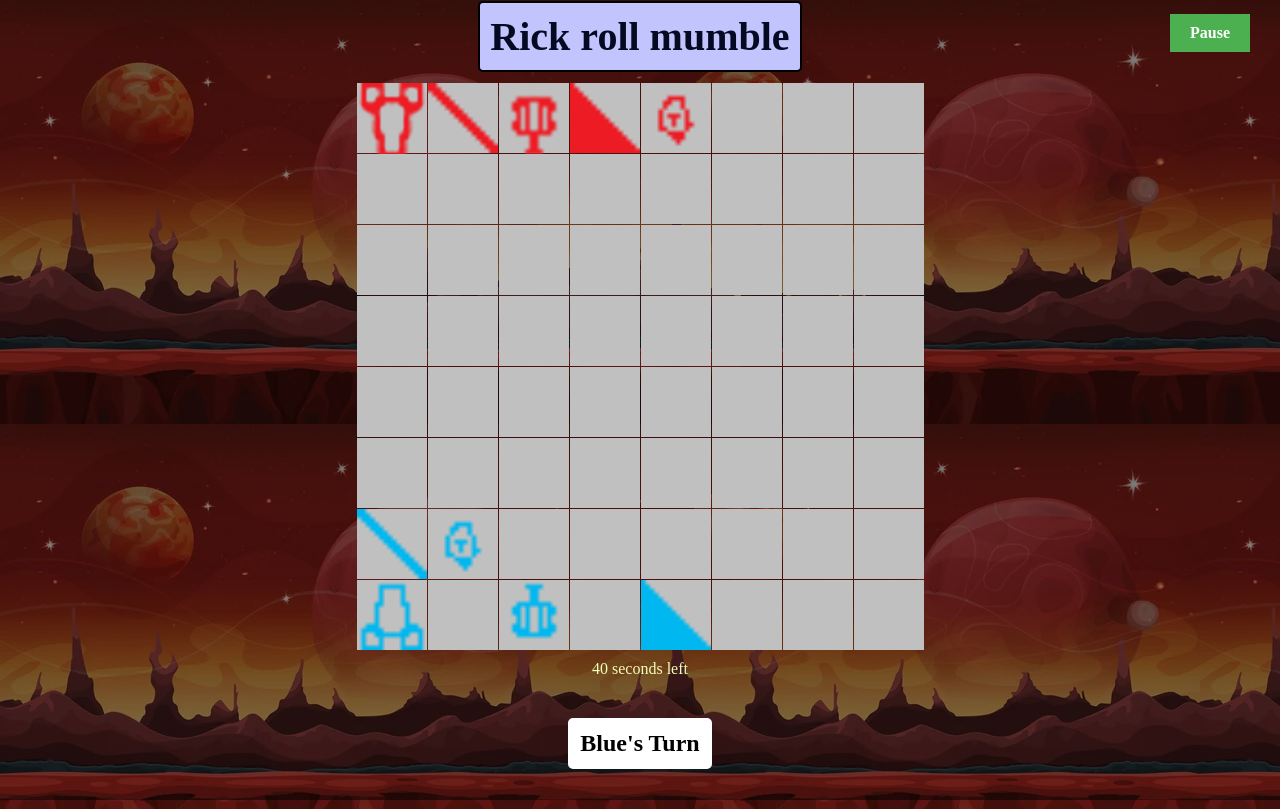
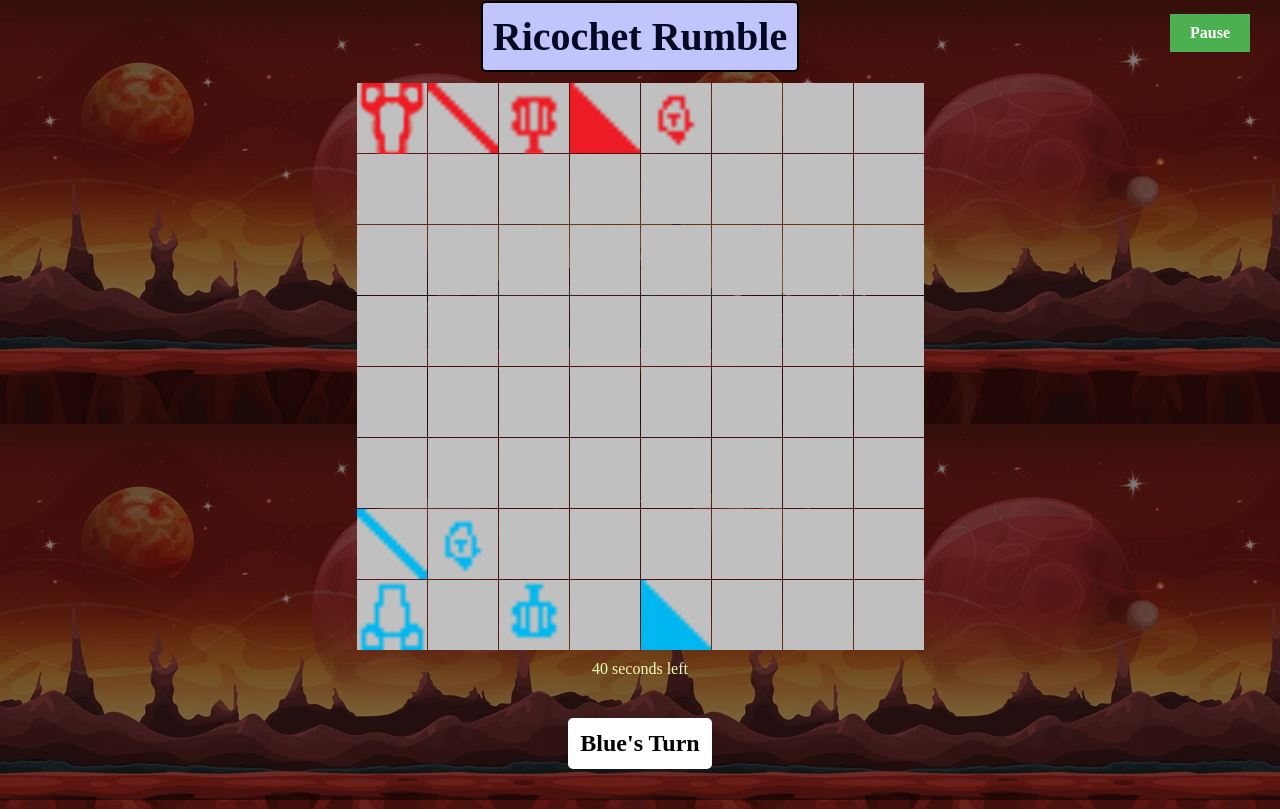
Before and after one commit to Ashnovalon/Delta-webdev-task1, a plain HTML site: page index.html in a window 1280 px wide. Drawn offline with Linux system fonts and the light colour scheme.

Commit message:
Update index.html

```diff
--- a/index.html
+++ b/index.html
@@ -9,7 +9,7 @@
 </head>
 <body>
     <div class="container">
-        <h1>Rick roll mumble</h1>
+        <h1>Ricochet Rumble</h1>
 
         <ul>
             <div class="div" id="row1">
```
